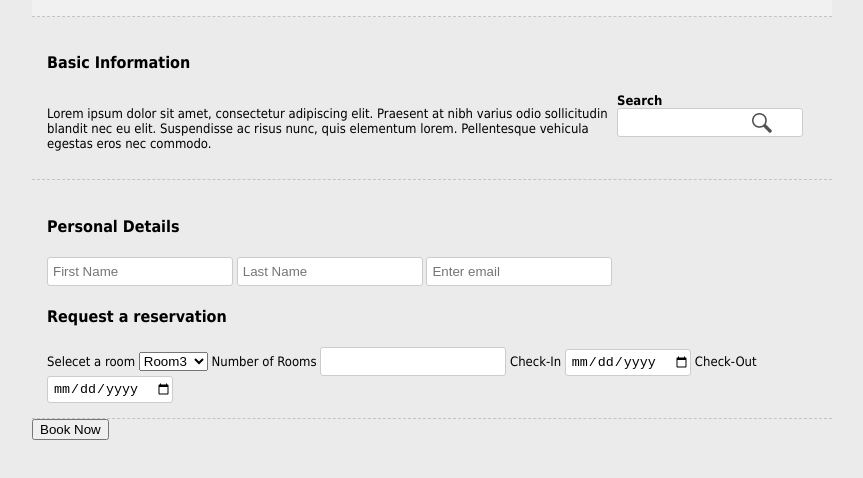
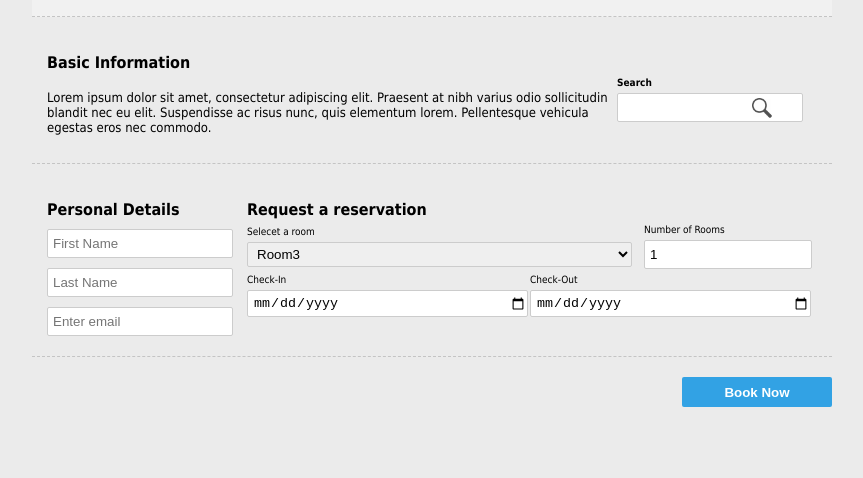
Before and after one commit to BlagovestGerov/html-first-steps, a plain HTML site: page roomReservation/index.html in a window 1280 px wide. Shown: the part 56-534 px from the top of the page, without its empty margins (208-1071 px from the left). Drawn offline with Linux system fonts and the light colour scheme.

Commit message:
ordering input fields and making the button

```diff
--- a/roomReservation/index.html
+++ b/roomReservation/index.html
@@ -24,7 +24,7 @@
 				</div>
 			</section>
 			<section>
-				<div>
+				<div class="left">
 					<header>
 						<h4>Personal Details</h4>
 					</header>
@@ -32,30 +32,39 @@
 					<input type="text" placeholder="Last Name" />
 					<input type="email" placeholder="Enter email" />
 				</div>
-				<div>
+				<div class="right">
 					<header>
 						<h4>Request a reservation</h4>
 						<div>
-							<label for="">Selecet a room</label>
-							<select name="" id="">
-								<option value="">Room 1</option>
-								<option value="">Room2</option>
-								<option value="" selected="selected">Room3</option>
-								<option value="">Room 4</option>
-							</select>
-							<label for="">Number of Rooms</label>
-							<input type="number" />
+							<div class="form-control select-room">
+								<label for="room">Selecet a room</label>
+								<select name="" id="room">
+									<option value="">Room 1</option>
+									<option value="">Room2</option>
+									<option value="" selected="selected">Room3</option>
+									<option value="">Room 4</option>
+								</select>
+							</div>
 
-							<label for="">Check-In</label>
-							<input type="date"/>
+							<div class="form-control count-rooms">
+								<label for="rooms-count">Number of Rooms</label>
+								<input type="number" id="rooms-count" value="1" />
+							</div>
 
-							<label for="">Check-Out</label>
-							<input type="date"/>
+							<div class="form-control date">
+								<label for="check-In">Check-In</label>
+								<input type="date" id="check-In" />
+							</div>
+
+							<div class="form-control date">
+								<label for="check-out">Check-Out</label>
+								<input type="date" id="check-out" />
+							</div>
 						</div>
 					</header>
 				</div>
 			</section>
-			<button>Book Now</button>
+			<button class="book-now">Book Now</button>
 		</main>
 	</div>
 </body>
--- a/roomReservation/style.css
+++ b/roomReservation/style.css
@@ -5,6 +5,33 @@ body {
 
 img {
 	width: 20px;
+}
+
+input,
+select {
+	border: 1px solid #ccc;
+	border-radius: 2px;
+	height: 25px;
+	line-height: 25px;
+	padding-left: 5px;
+	margin: 5px 0;
+}
+
+label {
+	display: block;
+	font-size: 10px;
+}
+
+section {
+	padding: 15px;
+}
+
+section:after {
+	content: "";
+	display: block;
+	clear: both;
+	height: 0;
+	zoom: 1;
 }
 
 #wrapper {
@@ -33,6 +60,7 @@ header > h1 {
 
 header > h4 {
 	font-size: 16px;
+	margin-bottom: 5px;
 }
 
 p {
@@ -40,17 +68,6 @@ p {
 	float: left;
 }
 
-section {
-	padding: 15px;
-}
-
-section:after {
-	content: "";
-	display: block;
-	clear: both;
-	height: 0;
-	zoom: 1;
-}
 
 .search {
 	float: left;
@@ -72,13 +89,57 @@ section:after {
 	cursor: pointer;
 	position: absolute;
 	right: 35px;
-	bottom: 1px;
+	bottom: 6px;
 }
 
-input {
-	border: 1px solid #ccc;
-	border-radius: 3px;
-	height: 25px;
-	line-height: 25px;
-	padding-left: 5px;
+.left {
+	float: left;
+	width: 200px;
 }
+
+.right {
+	float: right;
+	width: 570px;
+}
+
+.form-control {
+	display: inline-block;
+	box-sizing: border-box;
+}
+
+.select-room {
+	width: 69%;
+}
+
+select {
+	width: 98%;
+}
+
+.count-rooms {
+	width: 30%;
+}
+
+.count-rooms input {
+	width: 93%;
+}
+
+.date {
+	width: 49%;
+}
+
+.date input{
+	width: 98%;
+}
+
+button.book-now {
+	float: right;
+	margin-top: 20px;
+	background-color: #32A2E4;
+	color: #fff;
+	height: 30px;
+	width: 150px;
+	border: 0;
+	border-radius: 2px;
+	cursor: pointer;
+	font-weight: bold;
+}
```
